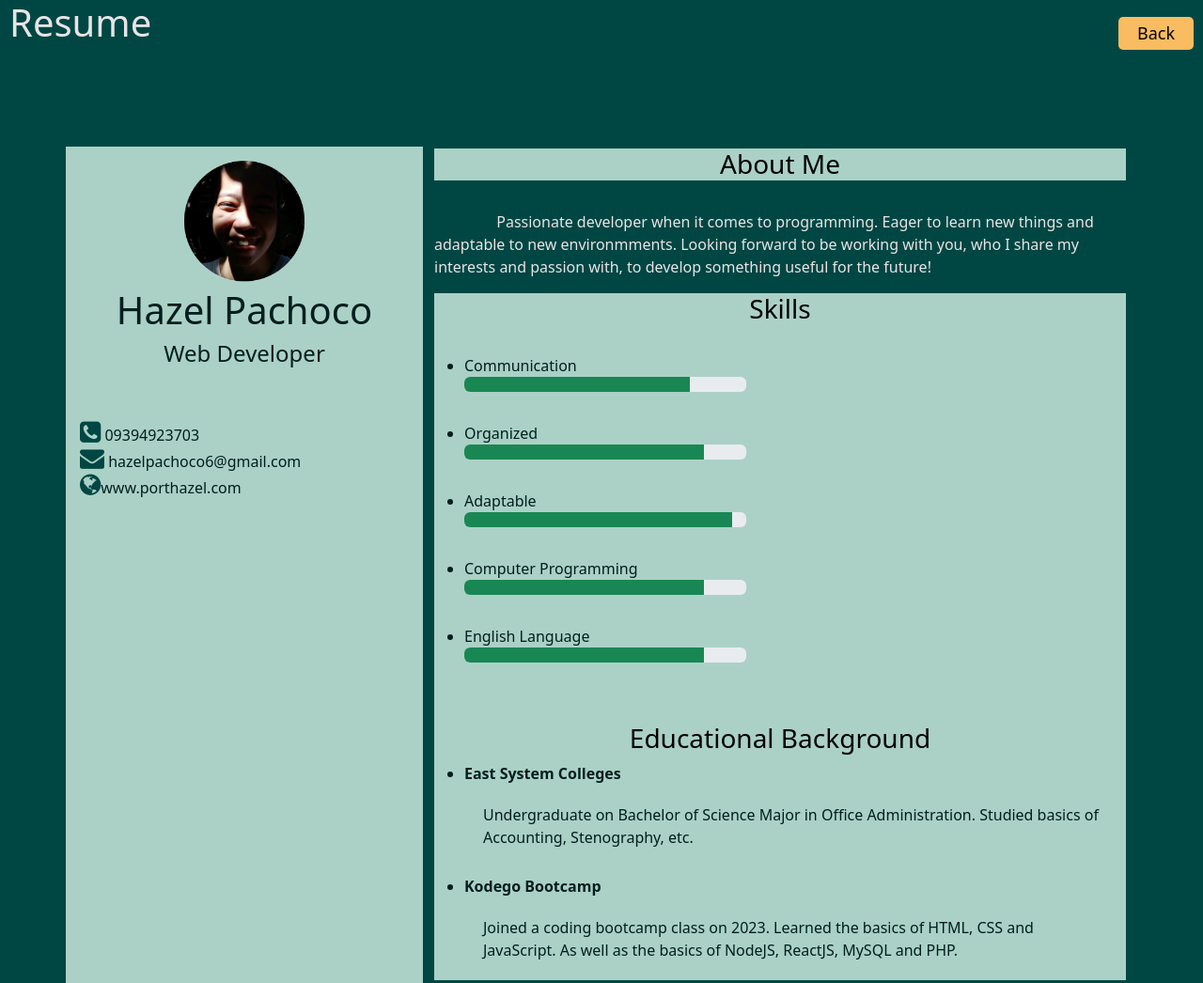
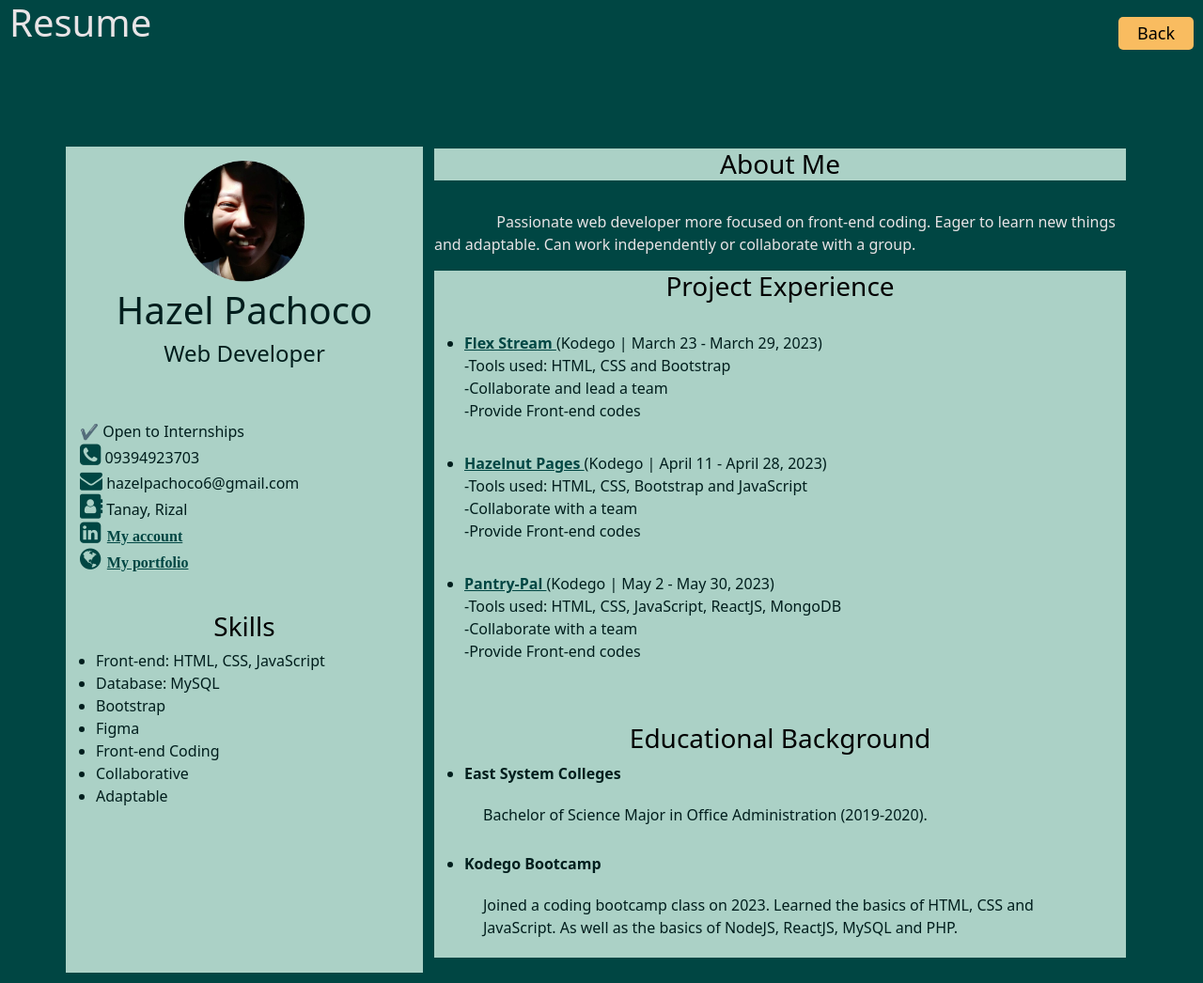
Before and after one commit to hazelnut6/Dev-Portfolio, a plain HTML site: page resume.html in a window 1280 px wide. Shown: the top 1046 px of the page at 94% size. Drawn offline with nearby package versions, Linux system fonts and the light colour scheme.

Commit message:
last minute

```diff
--- a/resume.css
+++ b/resume.css
@@ -111,3 +111,10 @@ header{
 .school{
     padding: 20px;
 }
+.link{
+    color: #004643;
+    font-weight: bold;
+}
+.link:hover{
+    color: #00ac8f;
+}
--- a/resume.html
+++ b/resume.html
@@ -32,26 +32,90 @@
             <br>
             <p class="contactP">
               <br>
+              ✔ Open to Internships<br>
+
               <i class="fa fa-phone-square" style="font-size:26px; color: #004643"></i> 09394923703<br>
 
-              <i class="fa fa-envelope" style="font-size:26px; color: #004643"></i> hazelpachoco6@gmail.com<br>
+              <i class="fa fa-envelope" style="font-size:24px; color: #004643"></i> hazelpachoco6@gmail.com<br>
 
-              <i class="fa fa-globe" style="font-size:26px; color: #004643"></i>www.porthazel.com<br>
+              <i class="fa fa-address-book" style="font-size:26px; color: #004643"></i> Tanay, Rizal<br>
 
+              <i class="fa fa-linkedin-square" style="font-size:26px; color: #004643">
+                <a href="https://www.linkedin.com/in/hazel-pachoco-3b116327a/" class="link">My account</a>
+              </i><br>
+
+              <i class="fa fa-globe" style="font-size:26px; color: #004643">
+                <a href="https://hazelnut6.github.io/Dev-Portfolio/" class="link">My portfolio</a>
+              </i>
+              <br>
             </p>
             <br>
+
+            <h3 class="head">Skills</h3>
+            <ul>
+              <li>Front-end: HTML, CSS, JavaScript</li>
+              <li>Database: MySQL</li>
+              <li>Bootstrap</li>
+              <li>Figma</li>
+              <li>Front-end Coding</li>
+              <li>Collaborative</li>
+              <li>Adaptable</li>
+            </ul>
           </div>
           <div class="col col-lg-8 col-md-6 column right">
             <h3 class="about head">About Me</h3>
             <br>
             <p class="aboutP">
-              Passionate developer when it comes to programming. Eager to learn new things and adaptable to new environmments. Looking forward to be working with you, who I share my interests and passion with, to develop something useful for the future!
+              Passionate web developer more focused on front-end coding. Eager to learn new things and adaptable. Can work independently or collaborate with a group.
             </p>
             <div class="work">
-                <h3 class="head">Skills</h3>
+                <h3 class="head">Project Experience</h3>
                 <br>
 
                 <ul>
+                  <li>
+                    <td>
+                      <a href="https://hazelnut6.github.io/Enhanced-Streaming/" class="link">
+                        Flex Stream
+                      </a>(Kodego | March 23 - March 29, 2023)
+                    </td>
+                    <dd>
+                      -Tools used: HTML, CSS and Bootstrap<br>
+                      -Collaborate and lead a team<br>
+                      -Provide Front-end codes
+                    </dd>
+                  </li>
+                  <br>
+
+                  <li>
+                    <td>
+                      <a href="https://hazelnut6.github.io/Hazelnut-Pages/" class="link">
+                        Hazelnut Pages
+                      </a>(Kodego | April 11 - April 28, 2023)
+                    </td>
+                    <dd>
+                      -Tools used: HTML, CSS, Bootstrap and JavaScript<br>
+                      -Collaborate with a team<br>
+                      -Provide Front-end codes
+                    </dd>
+                  </li>
+                  <br>
+
+                  <li>
+                    <td>
+                      <a href="https://pantry-pal-rho.vercel.app/" class="link">
+                        Pantry-Pal
+                      </a>(Kodego | May 2 - May 30, 2023)
+                    </td>
+                    <dd>
+                      -Tools used: HTML, CSS, JavaScript, ReactJS, MongoDB<br>
+                      -Collaborate with a team<br>
+                      -Provide Front-end codes
+                    </dd>
+                  </li>
+                </ul>
+
+                <!-- <ul>
                   <li>
                       <td>Communication</td>
                       <dd>
@@ -96,7 +160,7 @@
                     </div>
                   </dd>
                 </li>
-              </ul>
+              </ul> -->
              <br>
              <br>
              <h3 class="head">Educational Background</h3>
@@ -104,7 +168,7 @@
                 <li>
                     <td><b>East System Colleges</b></td>
                     <dd class="school">
-                      Undergraduate on Bachelor of Science Major in Office Administration. Studied basics of Accounting, Stenography, etc.
+                      Bachelor of Science Major in Office Administration (2019-2020).
                     </dd>
                 </li>
                 <li>
```
Also changed, not shown: index.html (+2 -2 lines).
